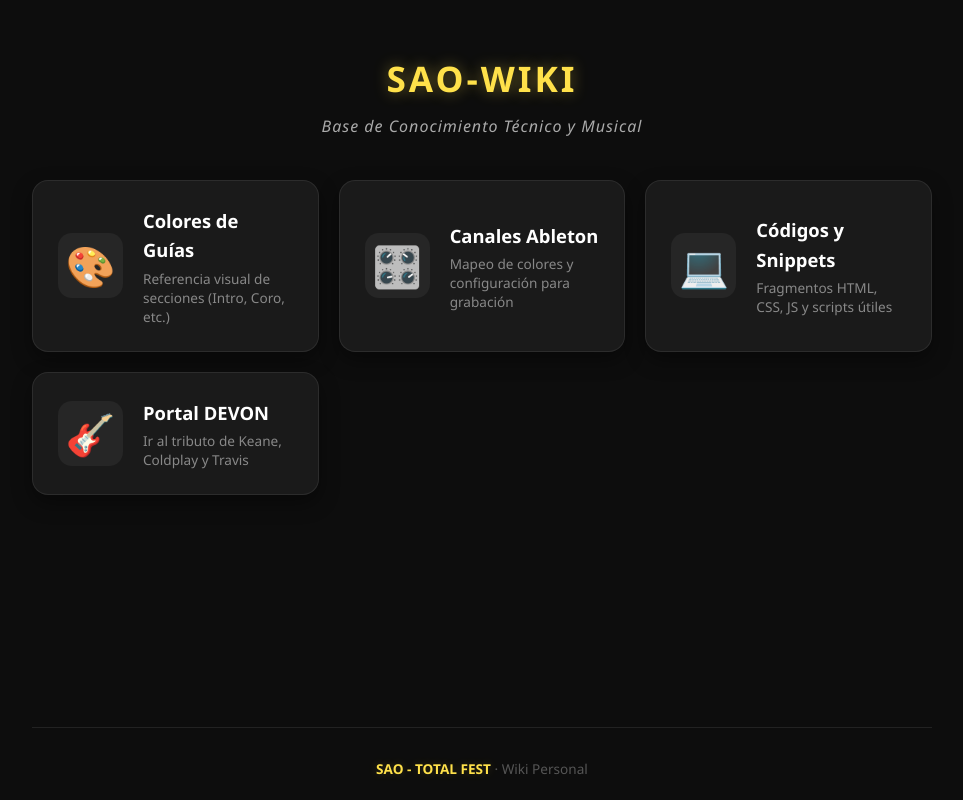
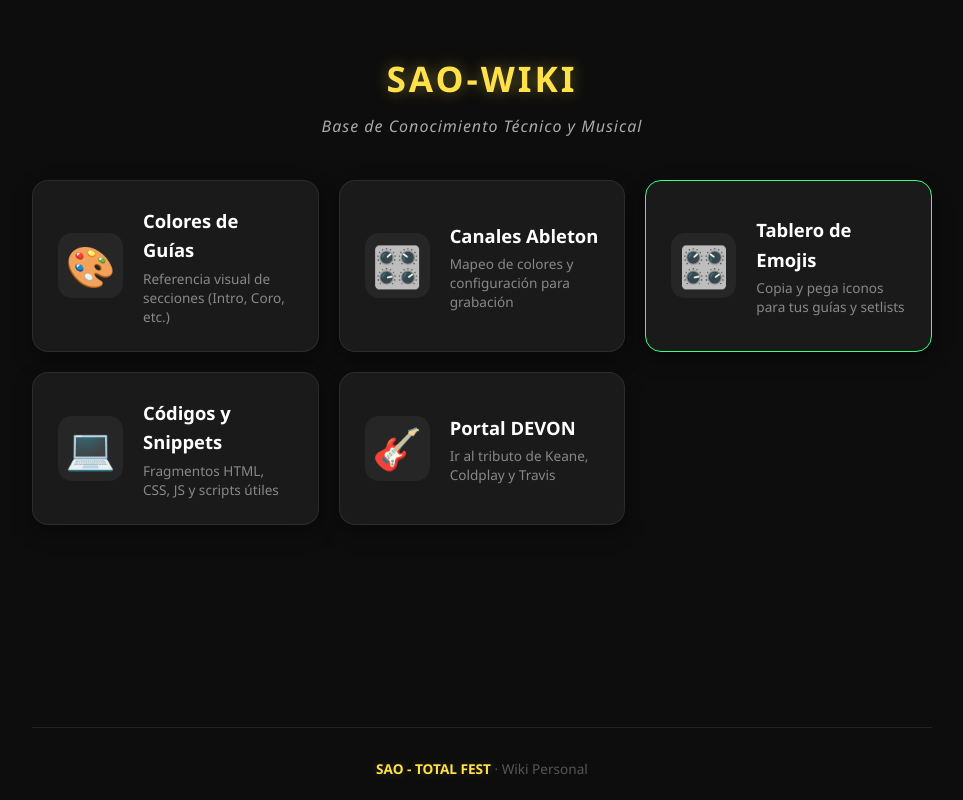
Before and after one commit to saoentertainment/SAO-Wiki, a plain HTML site: page index.html in a window 1280 px wide. Shown: the whole page, without its empty margins (158-1121 px from the left). Drawn offline with Linux system fonts and the light colour scheme.

Commit message:
Update index.html

```diff
--- a/index.html
+++ b/index.html
@@ -97,6 +97,15 @@
       </div>
     </a>
 
+    <!-- TARJETA: EMOJIS -->
+    <a href="musica/emojis.html" class="card-link" style="border-color: #39ff88;">
+      <div class="card-icon">🎛️</div>
+      <div class="card-content">
+        <h2>Tablero de Emojis</h2>
+        <p>Copia y pega iconos para tus guías y setlists</p>
+      </div>
+    </a>
+
     <!-- TARJETA 3: CÓDIGOS (Placeholder) -->
     <a href="codigo/index.html" class="card-link codigo">
       <div class="card-icon">💻</div>
```
